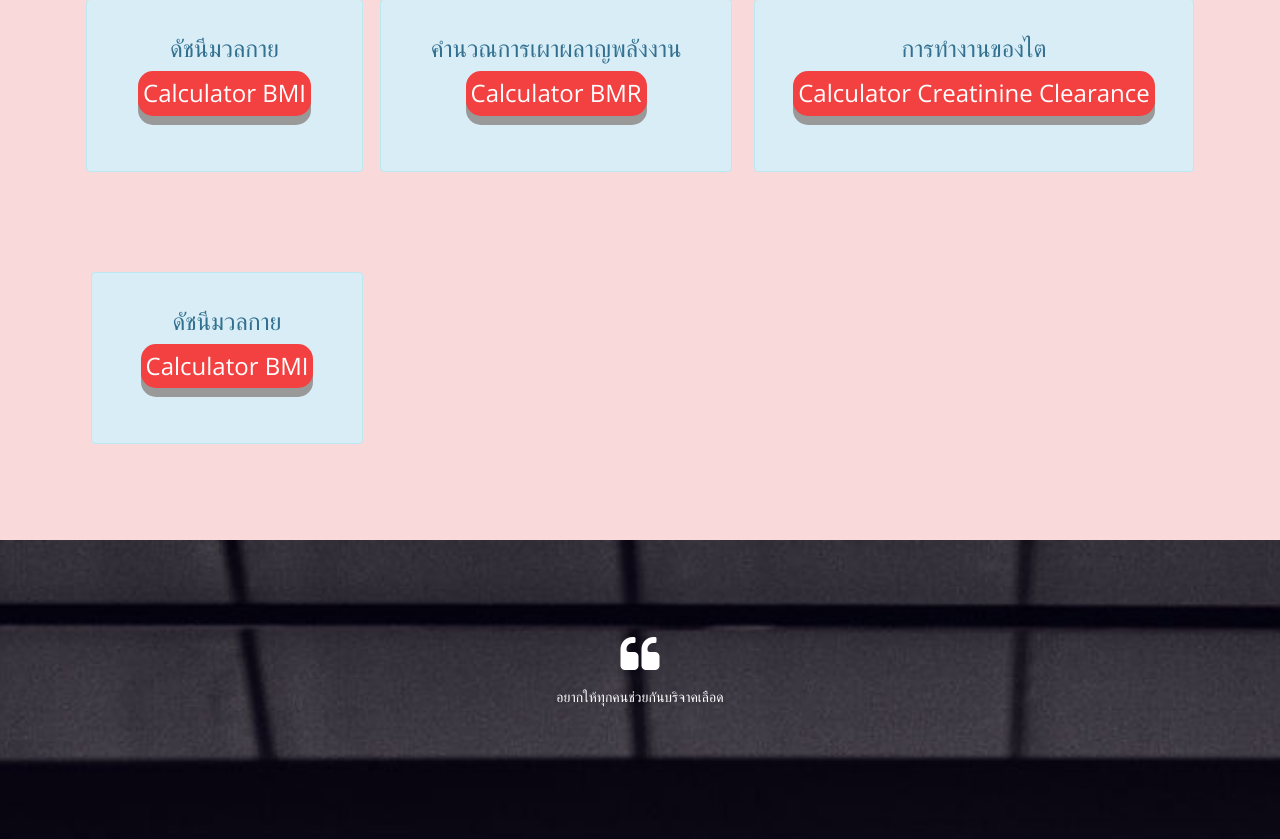
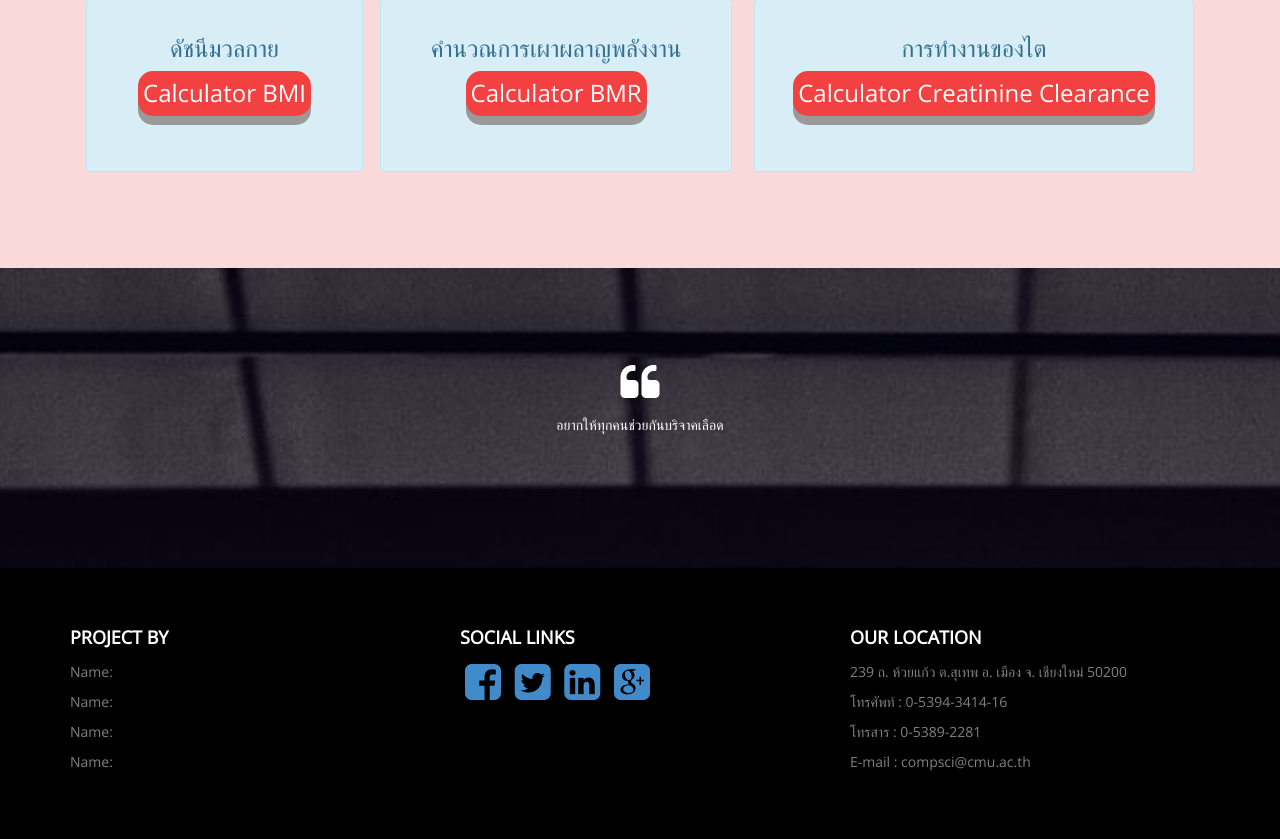
Before and after one commit to siriphat0homnan/projectDB, a PHP site: page /projectDB/MS.php in a window 1280 px wide. Shown: the part 117-956 px from the top of the page. After the commit the page ends 888 px from the top, so only its background shows below. Run offline with PHP 8.4, Linux system fonts and the light colour scheme.

Commit message:
update MS.php

```diff
--- a/projectDB/MS.php
+++ b/projectDB/MS.php
@@ -69,25 +69,6 @@
                     </div>
 
 
-                    <div class="col-md-3">
-                        <div class="row text-left pad-row" style="padding-left:5px;">
-                           <div class="alert alert-info">
-                                <center><h3>ดัชนีมวลกาย</h3></center>
-                            <center><a href="bmi.php"><button class="button_bmi">Calculator BMI</button></a></center>
-                            <br>
-                            <br>
-
-                        </div>
-                        </div>
-                    </div>
-
-
-
-
-
-
-
-
                 </div>
             </div>
         </section>
```
